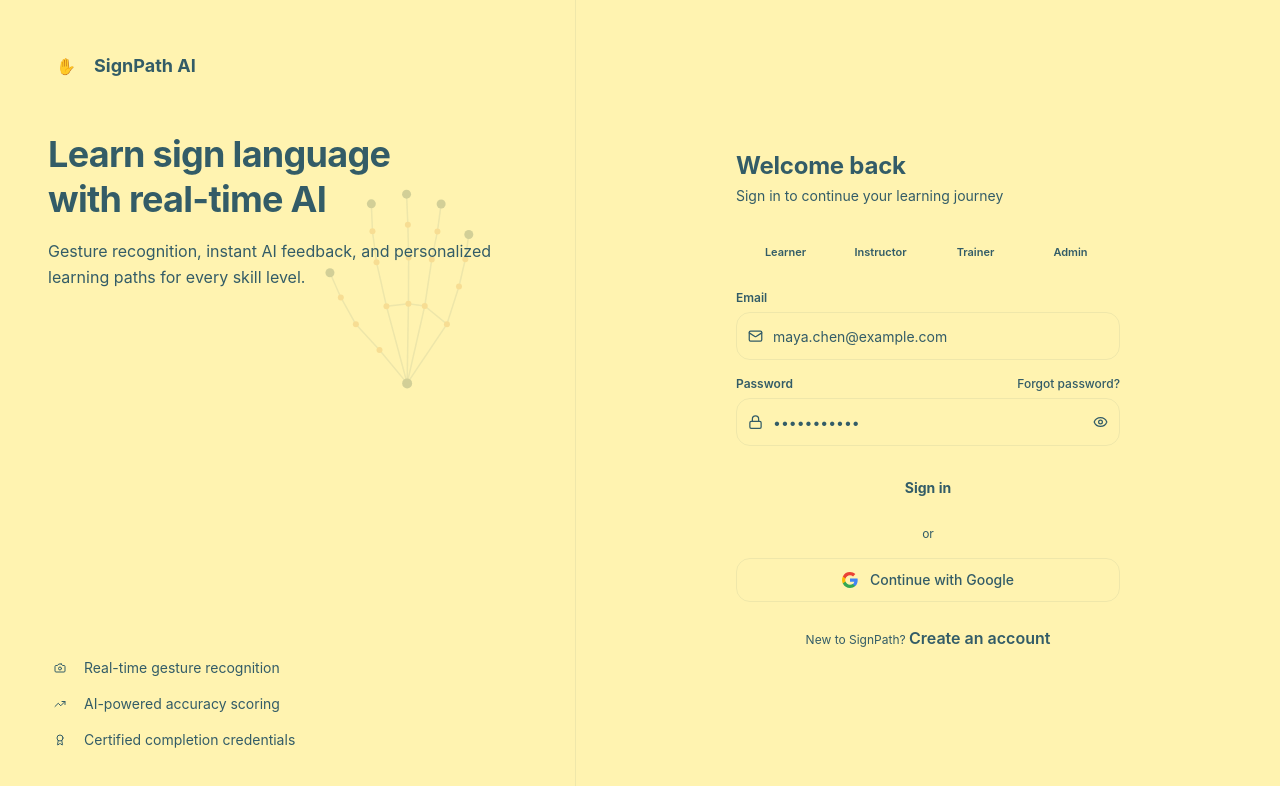
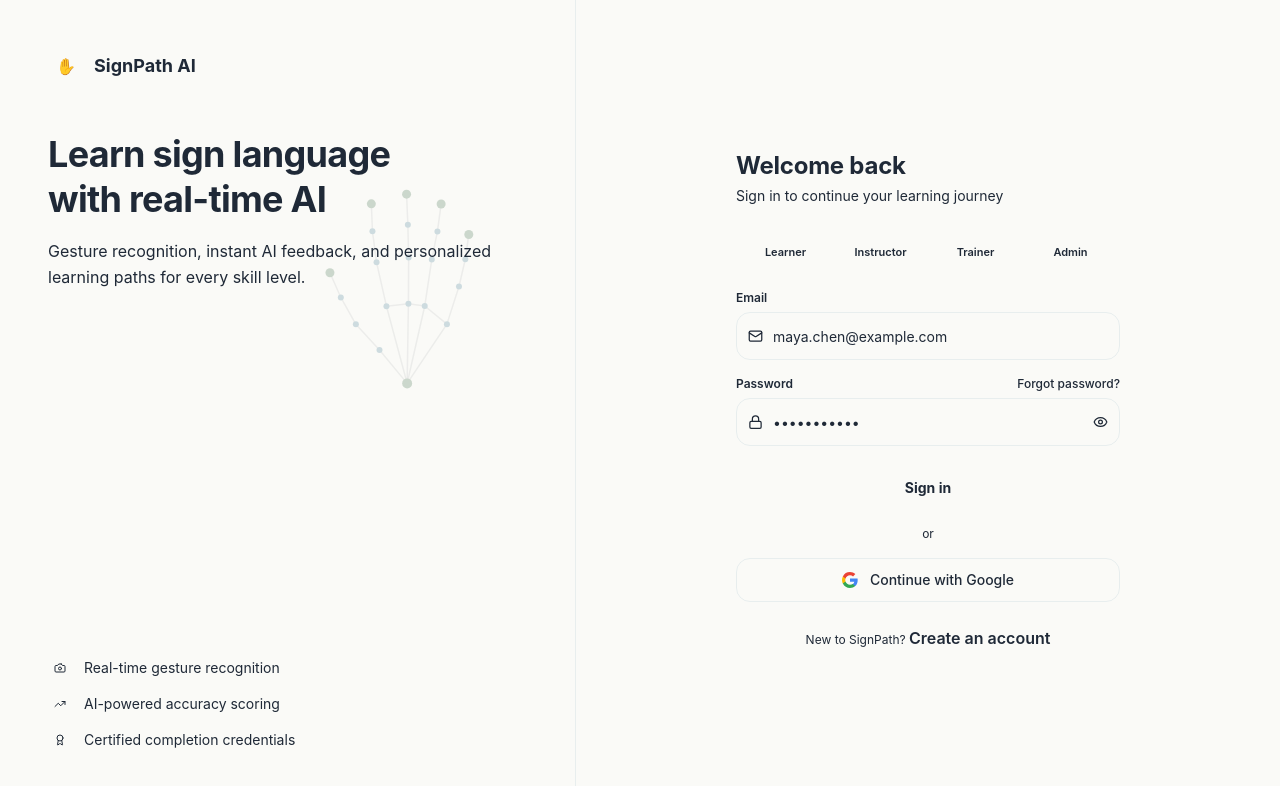
Before and after one commit to springboardmentor98765v/ai-signlanguage-platform-si7-team-one, a React (Vite) app: page / in a window 1280 px wide. Shown: the top 786 px of the page. Built offline with nearby package versions, Linux system fonts and the light colour scheme.

Commit message:
feat: update light theme palette only

```diff
--- a/src/styles/theme.css
+++ b/src/styles/theme.css
@@ -4,55 +4,55 @@
   --font-serif: 'SF Pro Display', system-ui, -apple-system, 'Inter', sans-serif;
   --font-mono: 'SF Mono', 'JetBrains Mono', 'Menlo', monospace;
 
-  --background: #FFF3B0;
-  --foreground: #335C67;
-  --card: #FFF8E6;
-  --card-foreground: #335C67;
-  --popover: #FFF8E6;
-  --popover-foreground: #335C67;
-  --primary: #9E2A2B;
-  --primary-foreground: #FFF3B0;
-  --secondary: #E09F3E;
-  --secondary-foreground: #335C67;
-  --muted: rgba(51,92,103,0.06);
-  --muted-foreground: rgba(51,92,103,0.55);
-  --accent: #E09F3E;
-  --accent-foreground: #335C67;
-  --destructive: #9E2A2B;
-  --destructive-foreground: #FFF3B0;
-  --border: rgba(51,92,103,0.08);
-  --input: rgba(51,92,103,0.08);
-  --input-background: #FFF8E6;
-  --switch-background: rgba(51,92,103,0.15);
-  --ring: #9E2A2B;
-  --chart-1: #9E2A2B;
-  --chart-2: #4E6851;
-  --chart-3: #E09F3E;
-  --chart-4: #335C67;
-  --chart-5: #B83A2D;
+  --background: #FAFAF7;
+  --foreground: #1F2937;
+  --card: #FFFFFF;
+  --card-foreground: #1F2937;
+  --popover: #FFFFFF;
+  --popover-foreground: #1F2937;
+  --primary: #4B8299;
+  --primary-foreground: #FFFFFF;
+  --secondary: #44724F;
+  --secondary-foreground: #FFFFFF;
+  --muted: #F4F6F8;
+  --muted-foreground: #5B6570;
+  --accent: #E99E26;
+  --accent-foreground: #1F2937;
+  --destructive: #DB3100;
+  --destructive-foreground: #FFFFFF;
+  --border: rgba(75,130,153,0.10);
+  --input: rgba(75,130,153,0.10);
+  --input-background: #F4F6F8;
+  --switch-background: rgba(75,130,153,0.15);
+  --ring: #4B8299;
+  --chart-1: #4B8299;
+  --chart-2: #44724F;
+  --chart-3: #99BFDF;
+  --chart-4: #E99E26;
+  --chart-5: #DA682F;
   --radius: 1rem;
-  --sidebar: #FFF8E6;
-  --sidebar-foreground: #335C67;
-  --sidebar-primary: #9E2A2B;
-  --sidebar-primary-foreground: #FFF3B0;
-  --sidebar-accent: #FBE7B3;
-  --sidebar-accent-foreground: #335C67;
-  --sidebar-border: rgba(51,92,103,0.08);
-  --sidebar-ring: #9E2A2B;
+  --sidebar: #FAFAF7;
+  --sidebar-foreground: #1F2937;
+  --sidebar-primary: #4B8299;
+  --sidebar-primary-foreground: #FFFFFF;
+  --sidebar-accent: rgba(75,130,153,0.08);
+  --sidebar-accent-foreground: #1F2937;
+  --sidebar-border: rgba(75,130,153,0.10);
+  --sidebar-ring: #4B8299;
 
-  --success: #4E6851;
-  --success-foreground: #FFF3B0;
-  --warning: #E09F3E;
-  --warning-foreground: #335C67;
-  --danger: #9E2A2B;
-  --danger-foreground: #FFF3B0;
-  --hover: #FBE7B3;
-  --surface: #FFF8E6;
+  --success: #44724F;
+  --success-foreground: #FFFFFF;
+  --warning: #DA682F;
+  --warning-foreground: #FFFFFF;
+  --danger: #DB3100;
+  --danger-foreground: #FFFFFF;
+  --hover: rgba(75,130,153,0.08);
+  --surface: #F4F6F8;
   --elevated: #FFFFFF;
 
-  --hand-stroke: rgba(51,92,103,0.35);
-  --hand-joint: #4E6851;
-  --hand-bone: #E09F3E;
+  --hand-stroke: rgba(31,41,55,0.25);
+  --hand-joint: #44724F;
+  --hand-bone: #4B8299;
 
   --font-weight-normal: 400;
   --font-weight-medium: 500;
@@ -248,7 +248,7 @@
   }
 
   ::selection {
-    background-color: rgba(158, 42, 43, 0.2);
+    background-color: rgba(75,130,153,0.2);
     color: var(--foreground);
   }
 }
```
